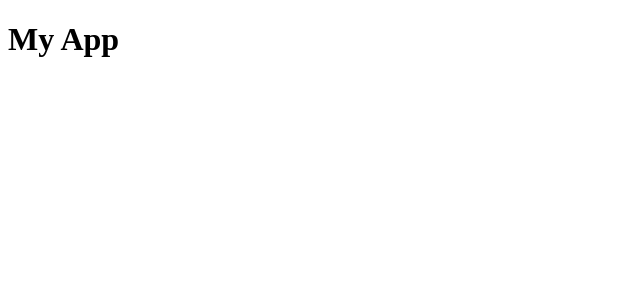
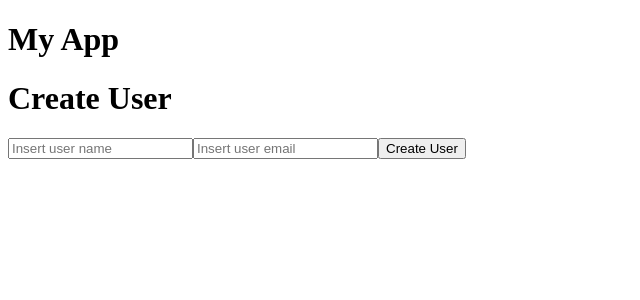
Before and after one commit to MatheusZago/node-react-restful, a React (Create React App) app in the folder frontend/: page /create-user in a window 1280 px wide. Before the commit this address had no page. Shown: the top 300 px of the page, without its empty margins (0-640 px from the left). Built offline with nearby package versions, Linux system fonts and the light colour scheme.

Commit message:
Fix create user function

```diff
--- a/frontend/src/App.jsx
+++ b/frontend/src/App.jsx
@@ -13,7 +13,7 @@ function App() {
         <h1>My App</h1>
         <Routes>
           <Route path="/" element={<ListUsersPage />} />
-          <Route path="/add-user" element={<CreateUserPage />} />
+          <Route path="/create-user" element={<CreateUserPage />} />
           <Route path="/search-user" element={<FindUserById/>} />
           <Route path="/update-user" element={<UpdateUser/>} />
           <Route path="/delete-user" element={<DeleteUser/>} />
--- /dev/null
+++ b/frontend/src/components/create-user-form.jsx
@@ -0,0 +1,37 @@
+export default function CreateUserForm({
+  name,
+  email,
+  setName,
+  setEmail,
+  handleSubmit,
+  loading,
+  error,
+  message
+}) {
+  return (
+    <div>
+      <h1>Create User</h1>
+      <form onSubmit={handleSubmit}>
+        <input
+          type="text"
+          placeholder="Insert user name"
+          value={name}
+          onChange={(e) => setName(e.target.value)}
+        />
+        <input
+          type="email"
+          placeholder="Insert user email"
+          value={email}
+          onChange={(e) => setEmail(e.target.value)}
+        />
+        <button type="submit" disabled={loading}>
+          {loading ? "Creating..." : "Create User"}
+        </button>
+      </form>
+
+      {loading && <p>Loading...</p>}
+      {error && <p style={{ color: "red" }}>{error}</p>}
+      {message && <p style={{ color: "green" }}>{message}</p>}
+    </div>
+  );
+}
--- a/frontend/src/components/user-form.jsx
+++ /dev/null
@@ -1,46 +0,0 @@
-import { useState } from "react";
-import { createUser } from "../services/user-service"
-
-export default function UserForm({ onSuccess, onError }) {
-  const [name, setName] = useState("");
-  const [email, setEmail] = useState("");
-
-  const handleSubmit = async (event) => {
-    event.preventDefault();
-
-    const userData = { name, email };
-
-    try {
-      const newUser = await createUser(userData);
-      onSuccess("User created successfully!");
-      setName("");
-      setEmail("");
-    } catch (error) {
-      onError("Failed to create user: " + error.message);
-    }
-  };
-
-  return (
-    <form onSubmit={handleSubmit}>
-      <div>
-        <label>Name:</label>
-        <input
-          type="text"
-          value={name}
-          onChange={(e) => setName(e.target.value)}
-          required
-        />
-      </div>
-      <div>
-        <label>Email:</label>
-        <input
-          type="email"
-          value={email}
-          onChange={(e) => setEmail(e.target.value)}
-          required
-        />
-      </div>
-      <button type="submit">Create User</button>
-    </form>
-  );
-}
--- a/frontend/src/pages/create-user-page.jsx
+++ b/frontend/src/pages/create-user-page.jsx
@@ -1,28 +1,49 @@
 import { useState } from "react";
-import UserForm from "../components/user-form";
+import { createUser } from "../services/user-service";
+import CreateUserForm from "../components/create-user-form";
 
-export default function AddUserPage() {
-  const [error, setError] = useState(null);
-  const [success, setSuccess] = useState(null);
+export default function CreateUserPage() {
+  const [name, setName] = useState("");
+  const [email, setEmail] = useState("");
+  const [message, setMessage] = useState("");
+  const [loading, setLoading] = useState(false);
+  const [error, setError] = useState("");
 
-  const handleSuccess = (message) => {
-    setSuccess(message);
-    setError(null);
-  };
+  async function handleSubmit(event) {
+    event.preventDefault();
 
+    if (!name || !email) {
+      setError("Name and Email are required!");
+      return;
+    }
 
-  const handleError = (message) => {
-    setError(message);
-    setSuccess(null);
-  };
+    setLoading(true);
+    setError("");
+    setMessage("");
+
+    try {
+      const response = await createUser({ name, email });
+      setMessage(response.message || "User created successfully!");
+      setName("");
+      setEmail("");
+    } catch (err) {
+      console.error(err);
+      setError("Failed to create user. Try again.");
+    } finally {
+      setLoading(false);
+    }
+  }
 
   return (
-    <div>
-      <h1>Add new user</h1>
-      {error && <p style={{ color: "red" }}>{error}</p>}
-      {success && <p style={{ color: "green" }}>{success}</p>}
-
-      <UserForm onSuccess={handleSuccess} onError={handleError} />
-    </div>
+    <CreateUserForm
+      name={name}
+      email={email}
+      setName={setName}
+      setEmail={setEmail}
+      handleSubmit={handleSubmit}
+      loading={loading}
+      error={error}
+      message={message}
+    />
   );
 }
--- a/frontend/src/pages/delete-user-page.jsx
+++ b/frontend/src/pages/delete-user-page.jsx
@@ -1,6 +1,6 @@
 import { useState } from "react";
 import { deleteUser } from "../services/user-service";
-import DeleteUserForm from "../components/user-delete-form";
+import DeleteUserForm from "../components/delete-user-form";
 
 export default function DeleteUserPage() {
   const [inputId, setInputId] = useState("");
--- a/frontend/src/pages/update-user-page.jsx
+++ b/frontend/src/pages/update-user-page.jsx
@@ -1,6 +1,6 @@
 import { useState } from "react";
 import { getUserById, updateUser } from "../services/user-service";
-import UserUpdateForm from "../components/user-update-form";
+import UserUpdateForm from "../components/update-user-form";
 
 export default function UpdateUser() {
   const [id, setid] = useState("");
```
Also changed, not shown: frontend/src/components/delete-user-form.jsx (renamed from frontend/src/components/user-delete-form.jsx), frontend/src/components/update-user-form.jsx (renamed from frontend/src/components/user-update-form.jsx).
